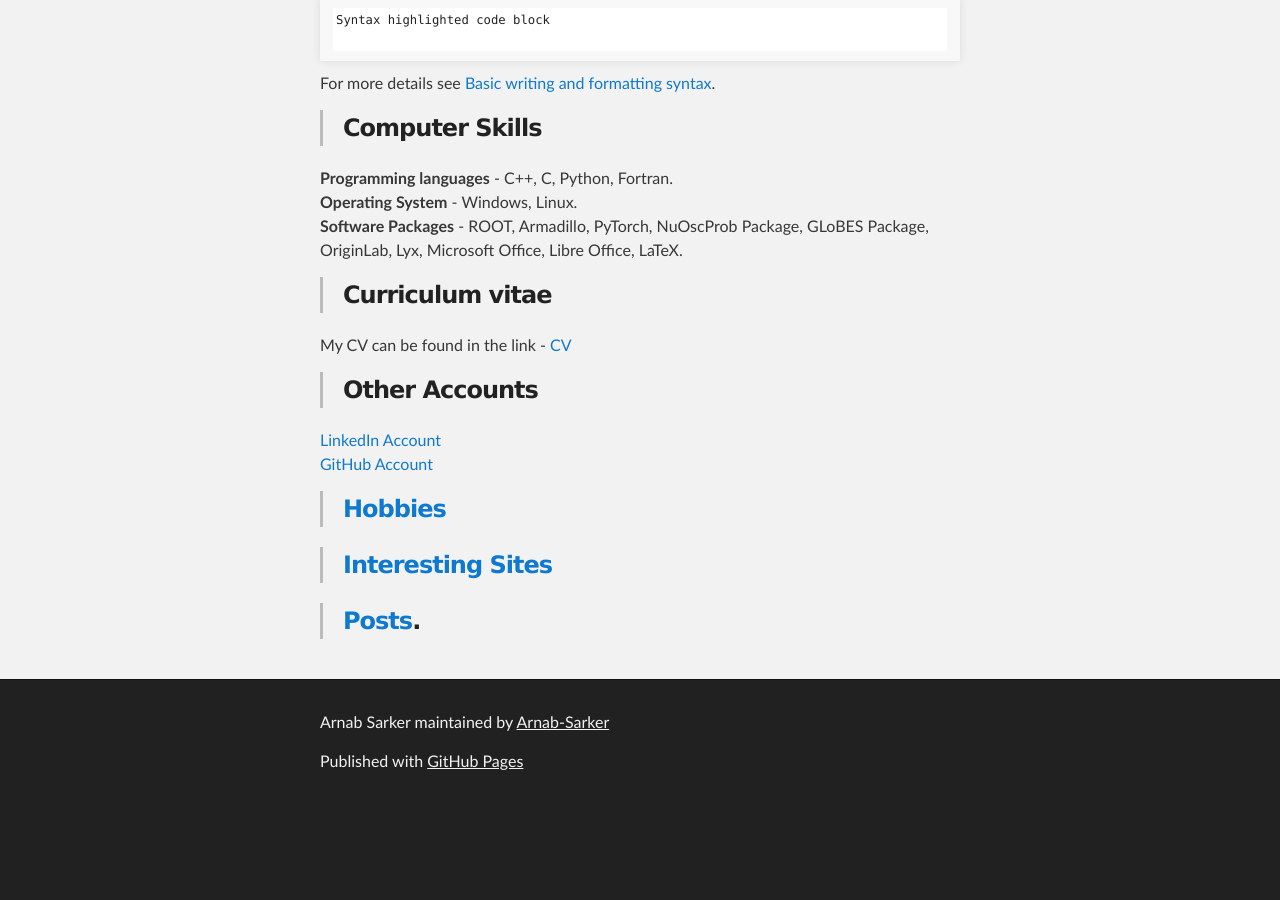
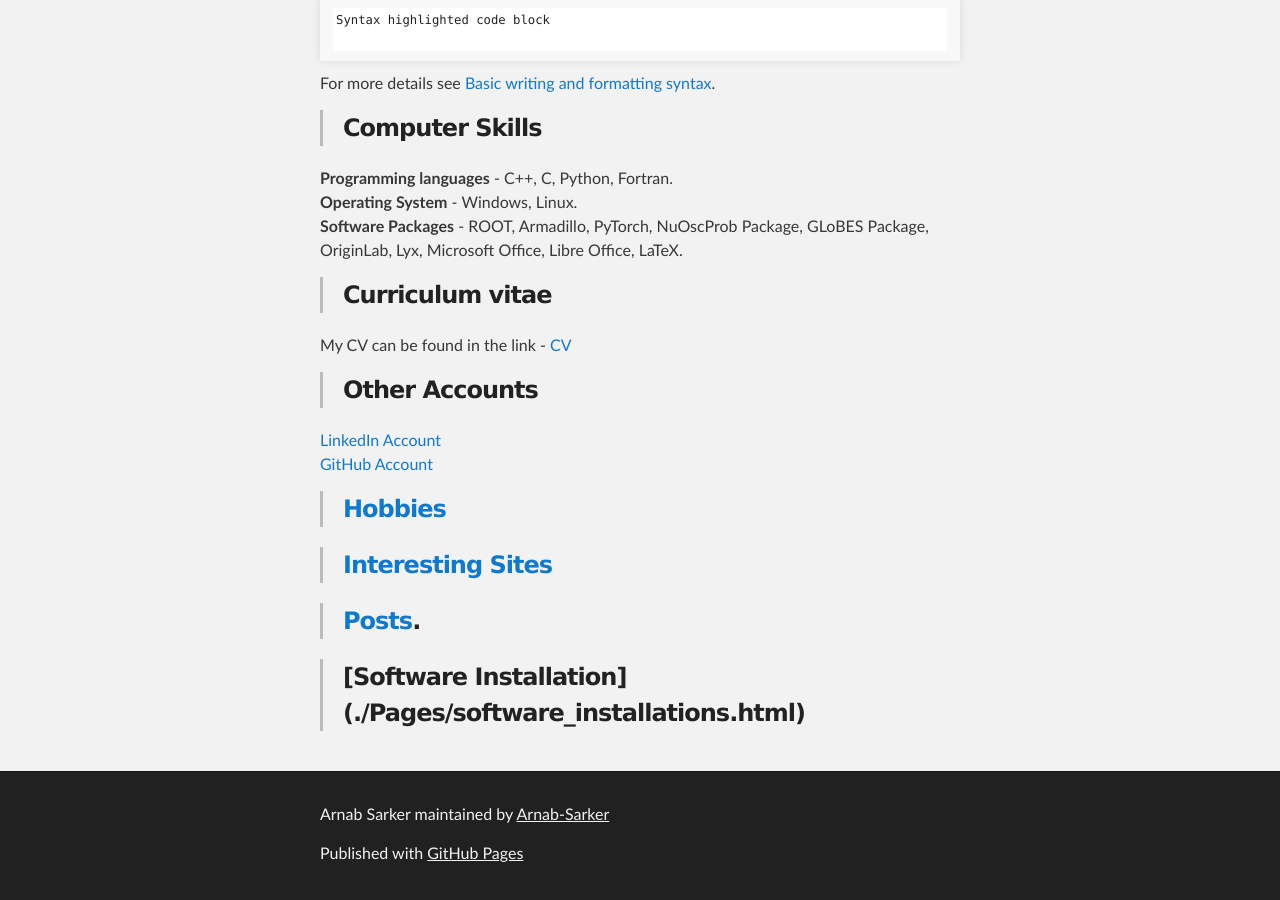
Before and after one commit to Arnab-Sarker/aaaa, a Jekyll site: the page built from index.md, in a window 1280 px wide and 900 px high, scrolled down 959 px. Built offline with Jekyll 4.4.1, drawn with Linux system fonts in a browser that asks for light colours; our own code applies the rules of GitHub Pages for plain Markdown files; before the commit the page ends 1767 px from its top, so only the background shows below that.

Commit message:
Update index.md

```diff
--- a/index.md
+++ b/index.md
@@ -58,3 +58,5 @@ My CV can be found in the link - [CV](https://drive.google.com/file/d/1bTll_sI_U
 >### [Interesting Sites](./Pages/interesting_websites.html)
 
 >### [Posts](./another-page.html).
+
+>### [Software Installation] (./Pages/software_installations.html)
```
